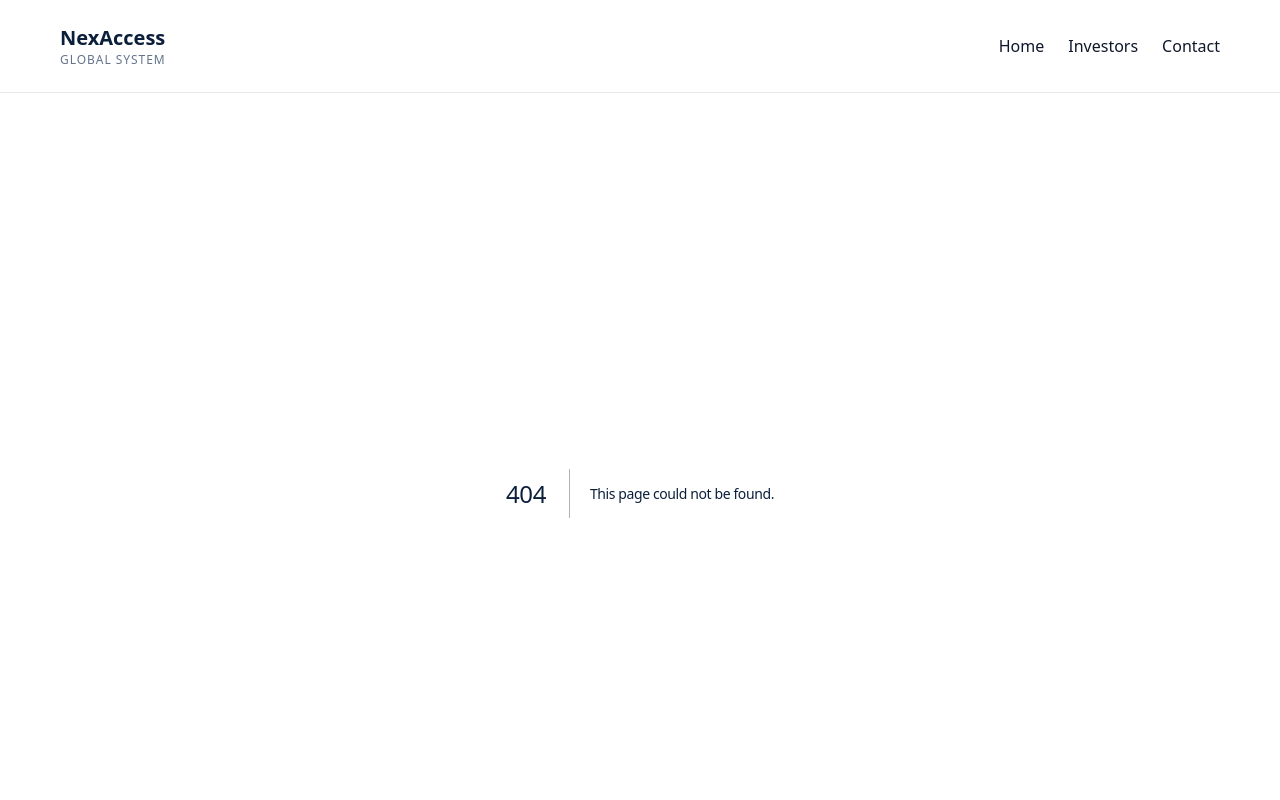
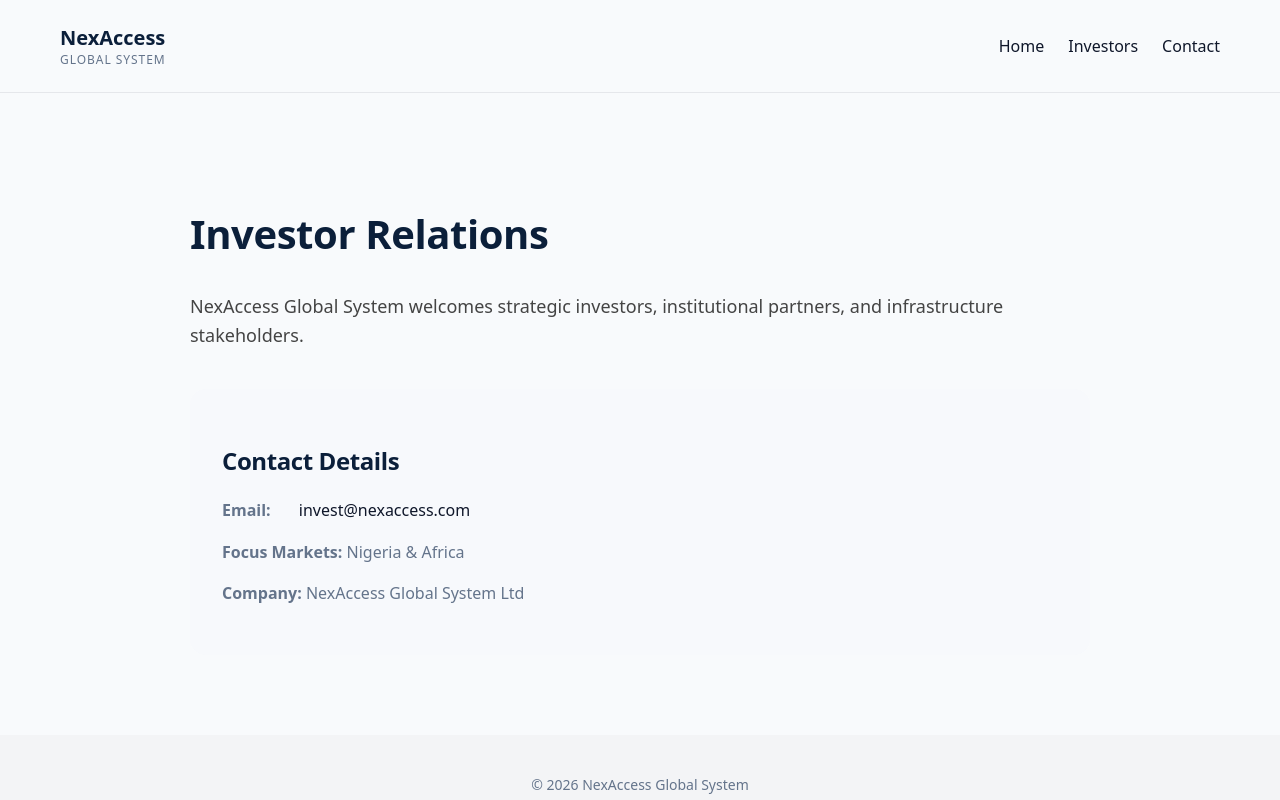
Before and after one commit to nwagwuemmanuel200-bit/nexaccess-website, a Next.js app: page /app/contact in a window 1280 px wide. Before the commit this address had no page. Shown: the top 800 px of the page. Built offline with nearby package versions, Linux system fonts and the light colour scheme.

Commit message:
Add investor relations contact page

```diff
--- /dev/null
+++ b/app/app/contact/page.js
@@ -0,0 +1,52 @@
+export const metadata = {
+  title: "Investor Relations | NexAccess Global System",
+  description:
+    "Contact NexAccess Global System investor relations for partnerships and investment inquiries.",
+};
+
+export default function ContactPage() {
+  return (
+    <main
+      style={{
+        maxWidth: "900px",
+        margin: "0 auto",
+        padding: "80px 24px",
+        lineHeight: "1.7",
+      }}
+    >
+      <h1 style={{ fontSize: "40px", marginBottom: "24px" }}>
+        Investor Relations
+      </h1>
+
+      <p style={{ fontSize: "18px", color: "#444", marginBottom: "40px" }}>
+        NexAccess Global System welcomes strategic investors, institutional
+        partners, and infrastructure stakeholders.
+      </p>
+
+      <section
+        style={{
+          background: "#F7F9FC",
+          padding: "32px",
+          borderRadius: "16px",
+        }}
+      >
+        <h2 style={{ marginBottom: "16px" }}>Contact Details</h2>
+
+        <p>
+          <strong>Email:</strong>{" "}
+          <a href="mailto:invest@nexaccess.com">
+            invest@nexaccess.com
+          </a>
+        </p>
+
+        <p>
+          <strong>Focus Markets:</strong> Nigeria & Africa
+        </p>
+
+        <p>
+          <strong>Company:</strong> NexAccess Global System Ltd
+        </p>
+      </section>
+    </main>
+  );
+}
```
